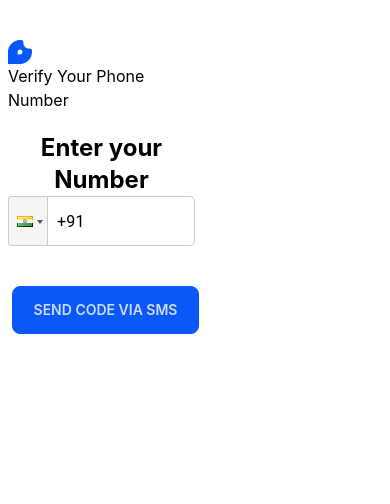
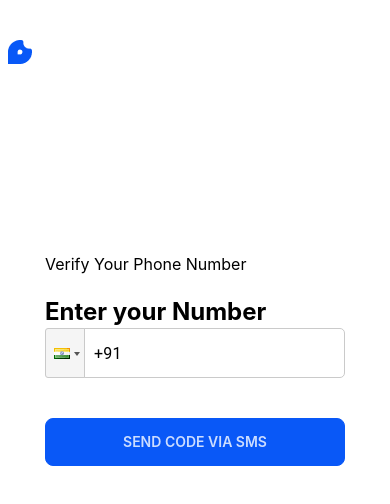
Before and after one commit to mrrafi5869/authentication-client, a React (Create React App) app: page /verification in a window 390 px wide. Shown: the top 504 px of the page. Built offline with nearby package versions, Linux system fonts and the light colour scheme; no server answers.

Commit message:
full responsive

```diff
--- a/src/components/SignUp/SignUp.jsx
+++ b/src/components/SignUp/SignUp.jsx
@@ -26,7 +26,7 @@ const SignUp = () => {
   return (
     <div className="py-10 p-2">
       <img src={logo} alt=""/>
-      <div className="lg:flex justify-center items-center mt-10">
+      <div className="md:flex justify-center items-center mt-10">
         <div className="w-1/2">
           <div className="w-[345px] mx-auto">
             <form onSubmit={handleSignIn}>
--- a/src/components/Success/Success.jsx
+++ b/src/components/Success/Success.jsx
@@ -2,9 +2,11 @@ import React from 'react';
 import logo from '../../assets/image/Subtract.png'
 const Success = () => {
     return (
-        <div>
-            <img src={logo} alt="" />
-            <p >Success</p>
+        <div className='flex justify-center items-center w-[100%] h-[100vh]'>
+            <div>
+                <img src={logo} alt="" className='mx-auto mb-5'/>
+                <p className='font-semibold text-blue'>Success</p>
+            </div>
         </div>
     );
 };
--- a/src/components/Swiper/GbSwiper.css
+++ b/src/components/Swiper/GbSwiper.css
@@ -24,3 +24,12 @@
 .swiper-slide:nth-child(3n) {
   background-color: rgb(0, 140, 255);
 }
+
+
+@media only screen and (max-width: 1170px) {
+  .swiper {
+    width: 400px;
+    height: 490px;
+    max-width: 600px; /* Set a maximum width to avoid stretching on larger screens */
+  }
+}
--- a/src/components/Swiper/GbSwiper.jsx
+++ b/src/components/Swiper/GbSwiper.jsx
@@ -11,7 +11,7 @@ import banner2 from "../../assets/image/Banner (2).png";
 const GbSwiper = () => {
 
   return (
-    <div className="container mt-[100px]">
+    <div className="container">
       <Swiper
         effect={"cards"}
         grabCursor={true}
--- a/src/components/Verification/Verification.jsx
+++ b/src/components/Verification/Verification.jsx
@@ -76,10 +76,10 @@ const Verification = () => {
       <Toaster toastOptions={{ duration: 4000 }} />
       <img src={logo} alt="" />
       <div className="lg:flex justify-center items-center">
-        <div className="w-1/2">
+        <div className="lg:w-1/2">
           <div id="recaptcha-container"></div>
           {showOTP ? (
-            <div className="lg:mt-[188px]">
+            <div className="mt-[188px]">
               <h1 className="text-3xl font-bold mb-4 text-black">
                 Enter the verification <br /> code to continue
               </h1>
@@ -118,21 +118,21 @@ const Verification = () => {
               </button>
             </div>
           ) : (
-            <div className="lg:mt-[188px]">
+            <div className="mt-[188px] w-[300px] md:w-[345px] mx-auto">
               <p className="text-gray mb-5">Verify Your Phone Number</p>
-              <p
+              <label
                 htmlFor=""
                 className="font-bold text-gray text-2xl text-center"
               >
                 Enter your Number
-              </p>
+              </label>
               <PhoneInput
                 country={"in"}
                 value={ph}
                 onChange={setPh}
               ></PhoneInput>
               <button
-                className="btn btn-primary mt-10 w-full mx-1"
+                className="btn btn-primary mt-10 w-full"
                 onClick={onSignup}
               >
                 {loading && (
```
